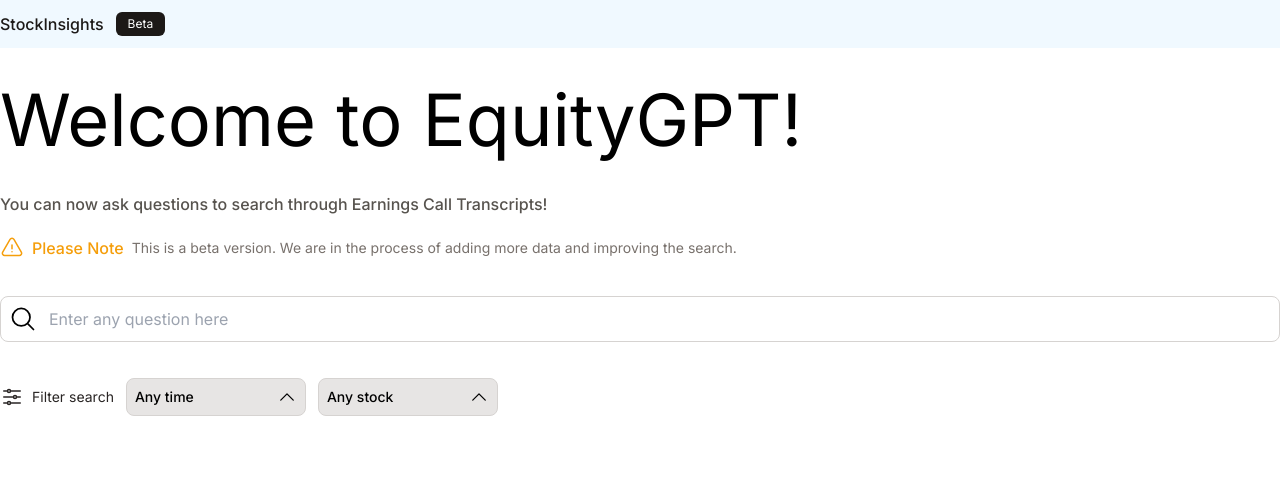
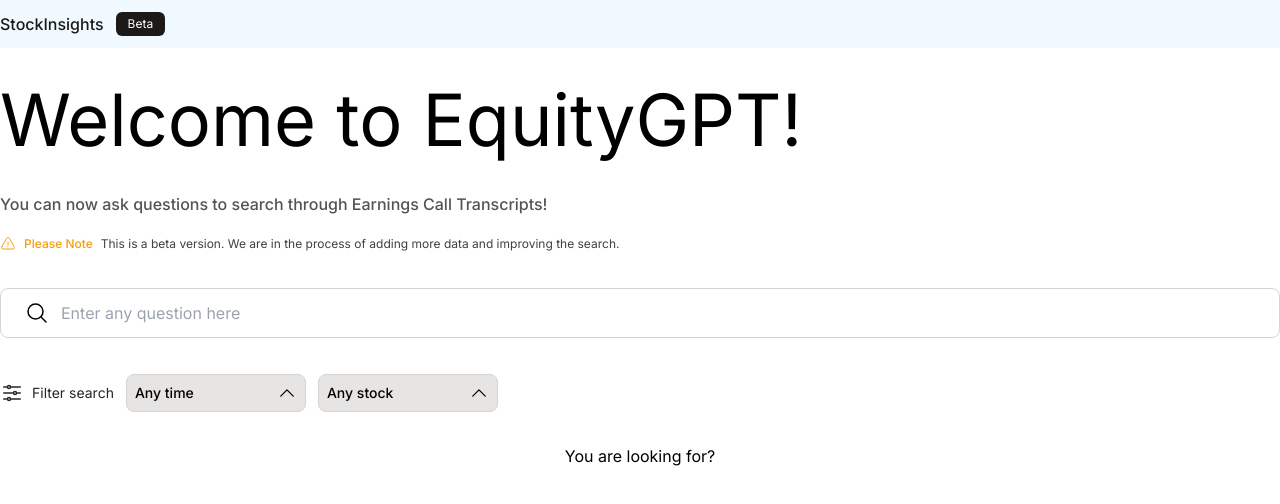
Before and after one commit to dibkb/stockInsights-assignment, a React (Vite) app: page / in a window 1280 px wide. Shown: the top 504 px of the page. Built offline with nearby package versions, Linux system fonts and the light colour scheme; the HTML template or start-up script is replaced by a standard one.

Commit message:
design changes

```diff
--- a/src/components/Body.tsx
+++ b/src/components/Body.tsx
@@ -8,11 +8,11 @@
         You can now ask questions to search through Earnings Call Transcripts!
       </h3>
       <section className="flex gap-2 items-center my-5">
-        <span className="text-amber-500 flex gap-2 items-center">
-          <ExclamationTriangleIcon className="h-6 w-6 " />
+        <span className="text-amber-500 flex gap-2 items-center text-xs">
+          <ExclamationTriangleIcon className="h-4 w-4 " />
           <p className="font-medium">Please Note</p>
         </span>
-        <p className="text-sm text-stone-500">
+        <p className="text-xs text-stone-700">
           This is a beta version. We are in the process of adding more data and
           improving the search.
         </p>
--- /dev/null
+++ b/src/components/FilteredItem.tsx
@@ -0,0 +1,15 @@
+import React from "react";
+import { timeOptions } from "../data/data";
+const FilteredItem: React.FC<FilteredItem> = ({ timeSelected }) => {
+  return (
+    <div>
+      {timeSelected.map((element) => (
+        <span>{element.value}</span>
+      ))}
+    </div>
+  );
+};
+interface FilteredItem {
+  timeSelected: timeOptions[];
+}
+export default FilteredItem;
--- a/src/components/Search.tsx
+++ b/src/components/Search.tsx
@@ -11,6 +11,7 @@
   stockOptionsList,
   stockOptions,
 } from "../data/data";
+import FilteredItem from "./FilteredItem";
 import { SearchBar } from "./searchBar";
 const Search: React.FC = () => {
   const [selectTime, setSelectTime] = useState<boolean>(false);
@@ -113,6 +114,8 @@
           )}
         </div>
       </div>
+      <p className="text-center my-8">You are looking for?</p>
+      <FilteredItem timeSelected={timeOptionsSelected} />
     </div>
   );
 };
--- a/src/components/searchBar.tsx
+++ b/src/components/searchBar.tsx
@@ -2,8 +2,8 @@
 import React from "react";
 export const SearchBar: React.FC = () => {
   return (
-    <div className="border border-stone-300 rounded-lg p-2 my-9 flex gap-3">
-      <MagnifyingGlassIcon className="h-7 w-7" />
+    <div className="border border-stone-300 rounded-lg py-3 px-6 my-9 flex gap-3">
+      <MagnifyingGlassIcon className="h-6 w-6" />
       <input
         type="text"
         placeholder="Enter any question here"
```
